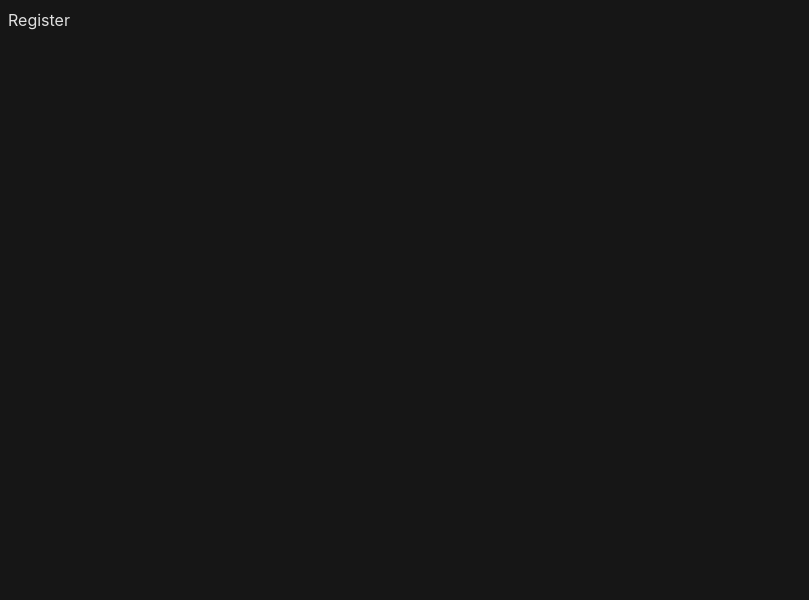
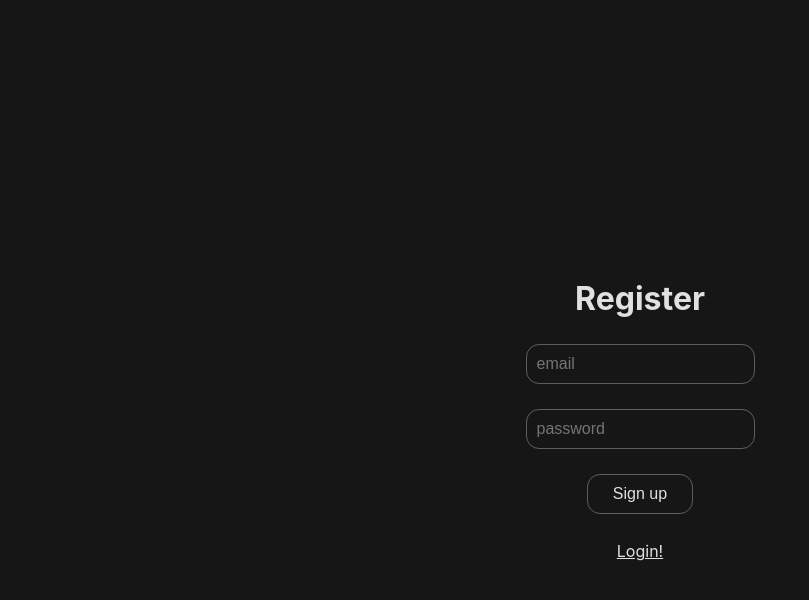
Before and after one commit to BrajBliss/inkwell, a React (Vite) app in the folder client/: page /register in a window 1280 px wide. Shown: the top 600 px of the page, without its empty margins (0-809 px from the left). Built offline with nearby package versions, Linux system fonts and the light colour scheme.

Commit message:
navbar, register, login

```diff
--- a/client/src/App.jsx
+++ b/client/src/App.jsx
@@ -1,29 +1,13 @@
 import './App.css';
-import { Outlet, RouterProvider, createBrowserRouter } from 'react-router-dom';
-import Navbar from './components/navbar/Navbar';
-import Bookmarks from './pages/Bookmarks/Bookmarks';
+import { RouterProvider, createBrowserRouter } from 'react-router-dom';
 import Register from './pages/auth/register/Register';
 import Login from './pages/auth/login/Login';
-
-const Layout = () => {
-	return (
-		<>
-			<Navbar />
-			<Outlet />
-		</>
-	);
-};
+import Home from './components/home/Home';
 
 const router = createBrowserRouter([
 	{
 		path: '/',
-		element: <Layout />,
-		children: [
-			{
-				path: '/',
-				element: <Bookmarks />,
-			},
-		],
+		element: <Home />,
 	},
 	{
 		path: '/register',
--- /dev/null
+++ b/client/src/components/home/Home.jsx
@@ -0,0 +1,14 @@
+import Bookmarks from '../../pages/Bookmarks/Bookmarks';
+import Navbar from '../navbar/Navbar';
+import './home.scss';
+
+const Home = () => {
+	return (
+		<div className='home'>
+			<Navbar />
+			<Bookmarks />
+		</div>
+	);
+};
+
+export default Home;
--- /dev/null
+++ b/client/src/components/home/home.scss
@@ -0,0 +1,4 @@
+.home {
+    width: 100%;
+    height: 100vh;
+}
--- a/client/src/components/navbar/Navbar.jsx
+++ b/client/src/components/navbar/Navbar.jsx
@@ -1,8 +1,17 @@
-import React from 'react';
+import { Link } from 'react-router-dom';
 import './navbar.scss';
 
 const Navbar = () => {
-	return <div>Navbar</div>;
+	return (
+		<div className='navbar'>
+			<Link to='/' className='logo'>
+				Ink Well
+			</Link>
+			<Link to='/login' className='user'>
+				Log out
+			</Link>
+		</div>
+	);
 };
 
 export default Navbar;
--- a/client/src/components/navbar/navbar.scss
+++ b/client/src/components/navbar/navbar.scss
@@ -0,0 +1,33 @@
+.navbar {
+    display: flex;
+    align-items: center;
+    justify-content: space-between;
+    height: 100px;
+    padding: 0 25px;
+    position: sticky;
+    top: 0;
+    z-index: 1;
+    // background-color: blueviolet;
+
+    .logo {
+        text-decoration: none;
+        color: rgba(255, 255, 255, 0.87);
+        font-size: 1.5rem;
+        font-weight: bold;
+
+        &:hover {
+            text-shadow: 0px 0 10px rgba(255, 255, 255, 0.87);
+            transition: all 0.3s ease-in-out;
+        }
+    }
+
+    .user {
+        text-decoration: none;
+        color: rgba(255, 255, 255, 0.87);
+
+        &:hover {
+            text-shadow: 0px 0 10px rgba(255, 255, 255, 0.87);
+            transition: all 0.3s ease-in-out;
+        }
+    }
+}
--- a/client/src/pages/Bookmarks/Bookmarks.jsx
+++ b/client/src/pages/Bookmarks/Bookmarks.jsx
@@ -1,4 +1,3 @@
-import React from 'react';
 import './bookmarks.scss';
 
 const Bookmarks = () => {
--- a/client/src/pages/auth/login/Login.jsx
+++ b/client/src/pages/auth/login/Login.jsx
@@ -1,8 +1,20 @@
-import React from 'react';
 import './login.scss';
+import { Link } from 'react-router-dom';
 
 const Login = () => {
-	return <div>Login</div>;
+	return (
+		<div className='container'>
+			<h1>Login</h1>
+			<form className='form'>
+				<input type='email' placeholder='email' />
+				<input type='password' placeholder='password' />
+				<button className='login-btn'>Login</button>
+				<Link className='sign-up' to='/register'>
+					Sign up!
+				</Link>
+			</form>
+		</div>
+	);
 };
 
 export default Login;
--- a/client/src/pages/auth/login/login.scss
+++ b/client/src/pages/auth/login/login.scss
@@ -0,0 +1,52 @@
+.container {
+    display: flex;
+    align-items: center;
+    justify-content: center;
+    flex-direction: column;
+    height: 100vh;
+
+    .form {
+        display: flex;
+        flex-direction: column;
+        align-items: center;
+        gap: 25px;
+
+        input {
+            color: rgba(255, 255, 255, 0.87);
+            padding: 10px;
+            font-size: 1rem;
+            border-radius: 13px;
+            border: 1px solid #727272c9;
+            background-color: transparent;
+        }
+
+        .login-btn {
+            border: 1px solid #727272c9;
+            border-radius: 13px;
+            padding: 10px 25px;
+            font-size: 1rem;
+            background-color: transparent;
+            color: rgba(255, 255, 255, 0.87);
+            cursor: pointer;
+
+            &:hover {
+                box-shadow: 0px 0 5px rgba(255, 255, 255, 0.87);
+                text-shadow: 0px 0 10px rgba(255, 255, 255, 0.87);
+                transition: all 0.3s ease-in-out;
+            }
+        }
+
+
+        .sign-up {
+            cursor: pointer;
+            text-decoration: underline;
+            color: rgba(255, 255, 255, 0.87);
+
+            &:hover {
+                text-shadow: 0px 0 10px rgba(255, 255, 255, 0.87);
+                transition: all 0.3s ease-in-out;
+            }
+        }
+
+    }
+}
--- a/client/src/pages/auth/register/Register.jsx
+++ b/client/src/pages/auth/register/Register.jsx
@@ -1,8 +1,20 @@
-import React from 'react';
+import { Link } from 'react-router-dom';
 import './register.scss';
 
 const Register = () => {
-	return <div>Register</div>;
+	return (
+		<div className='container'>
+			<h1>Register</h1>
+			<form className='form'>
+				<input type='email' placeholder='email' />
+				<input type='password' placeholder='password' />
+				<button className='sign-up-btn'>Sign up</button>
+				<Link className='login' to='/login'>
+					Login!
+				</Link>
+			</form>
+		</div>
+	);
 };
 
 export default Register;
--- a/client/src/pages/auth/register/register.scss
+++ b/client/src/pages/auth/register/register.scss
@@ -0,0 +1,52 @@
+.container {
+    display: flex;
+    align-items: center;
+    justify-content: center;
+    flex-direction: column;
+    height: 100vh;
+
+    .form {
+        display: flex;
+        flex-direction: column;
+        align-items: center;
+        gap: 25px;
+
+        input {
+            color: rgba(255, 255, 255, 0.87);
+            padding: 10px;
+            font-size: 1rem;
+            border-radius: 13px;
+            border: 1px solid #727272c9;
+            background-color: transparent;
+        }
+
+        .sign-up-btn {
+            border: 1px solid #727272c9;
+            border-radius: 13px;
+            padding: 10px 25px;
+            font-size: 1rem;
+            background-color: transparent;
+            color: rgba(255, 255, 255, 0.87);
+            cursor: pointer;
+
+            &:hover {
+                box-shadow: 0px 0 5px rgba(255, 255, 255, 0.87);
+                text-shadow: 0px 0 10px rgba(255, 255, 255, 0.87);
+                transition: all 0.3s ease-in-out;
+            }
+        }
+
+
+        .login {
+            cursor: pointer;
+            text-decoration: underline;
+            color: rgba(255, 255, 255, 0.87);
+
+            &:hover {
+                text-shadow: 0px 0 10px rgba(255, 255, 255, 0.87);
+                transition: all 0.3s ease-in-out;
+            }
+        }
+
+    }
+}
```
